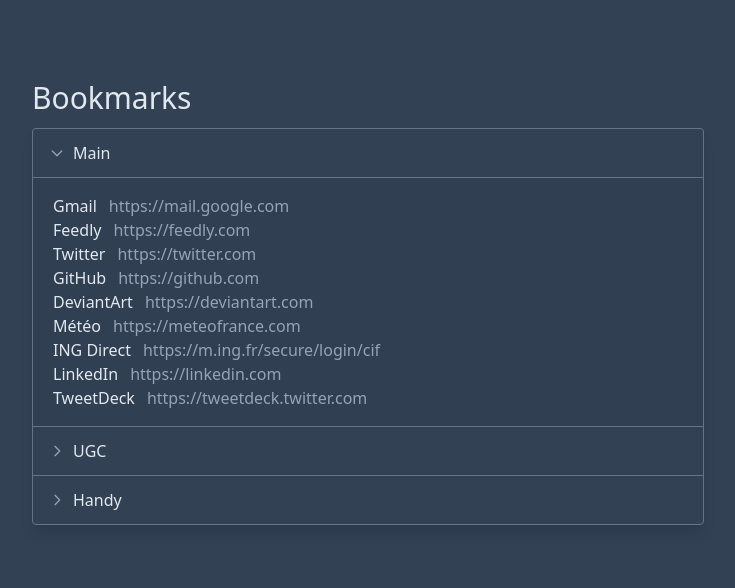
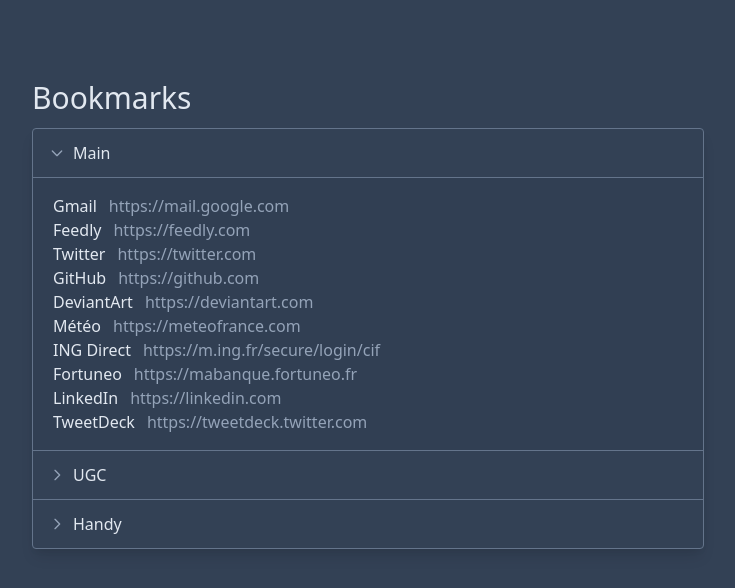
Before and after one commit to mazerty/me.mazerty.fr, a React (Vite) app: page / in a window 1280 px wide. Shown: the top 588 px of the page, without its empty margins (272-1007 px from the left). Built offline with nearby package versions, Linux system fonts and the light colour scheme; a web font is replaced by a local one.

Commit message:
added fortuneo

```diff
--- a/src/Bookmarks.jsx
+++ b/src/Bookmarks.jsx
@@ -12,6 +12,7 @@
         {title: "DeviantArt", url: "https://deviantart.com"},
         {title: "Météo", url: "https://meteofrance.com"},
         {title: "ING Direct", url: "https://m.ing.fr/secure/login/cif"},
+        {title: "Fortuneo", url: "https://mabanque.fortuneo.fr"},
         {title: "LinkedIn", url: "https://linkedin.com"},
         {title: "TweetDeck", url: "https://tweetdeck.twitter.com"}
     ]
```
